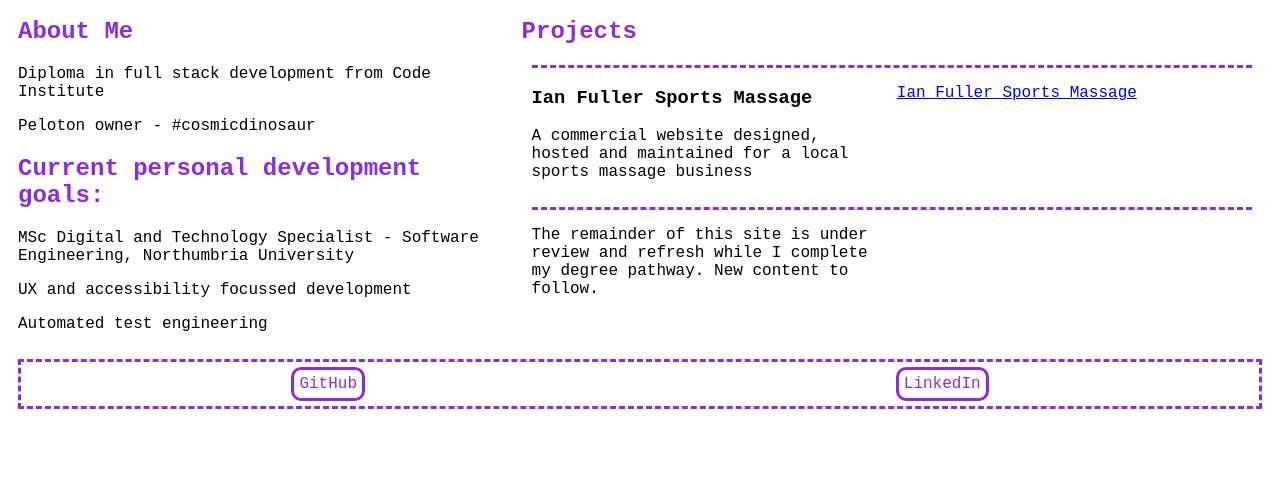
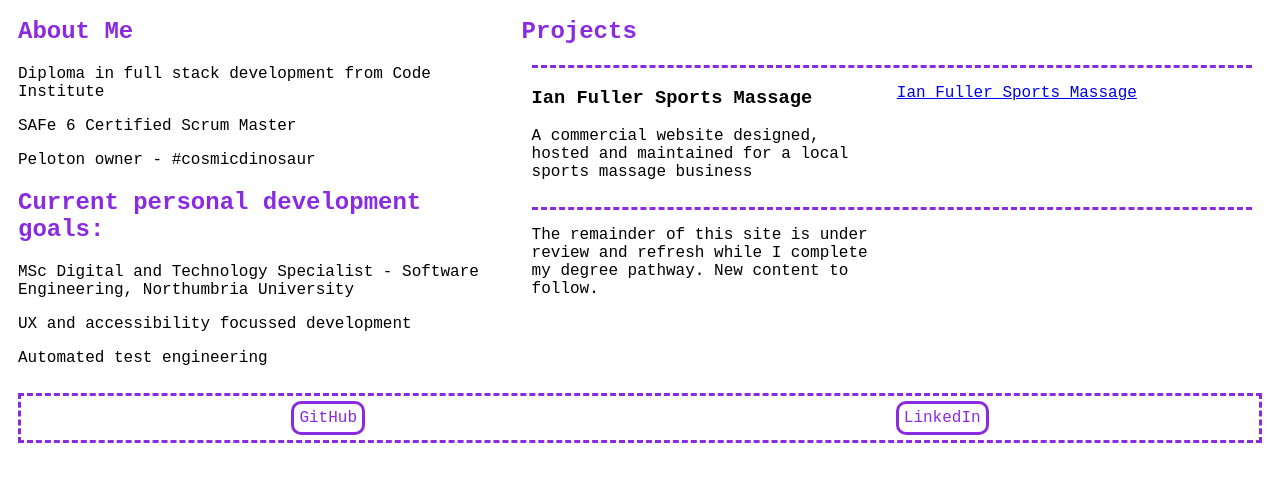
Before and after one commit to ccp84/dinosaur_august_23, a plain HTML site: page index.html in a window 1280 px wide. Shown: the part 240-722 px from the top of the page. Drawn offline with Linux system fonts and the light colour scheme.

Commit message:
SAFe certification

```diff
--- a/index.html
+++ b/index.html
@@ -23,6 +23,7 @@
         <h2>About Me</h2>
 
         <p>Diploma in full stack development from Code Institute</p>
+        <p>SAFe 6 Certified Scrum Master</p>
         <p>Peloton owner - #cosmicdinosaur</p>
       </div>
       <div>
```
